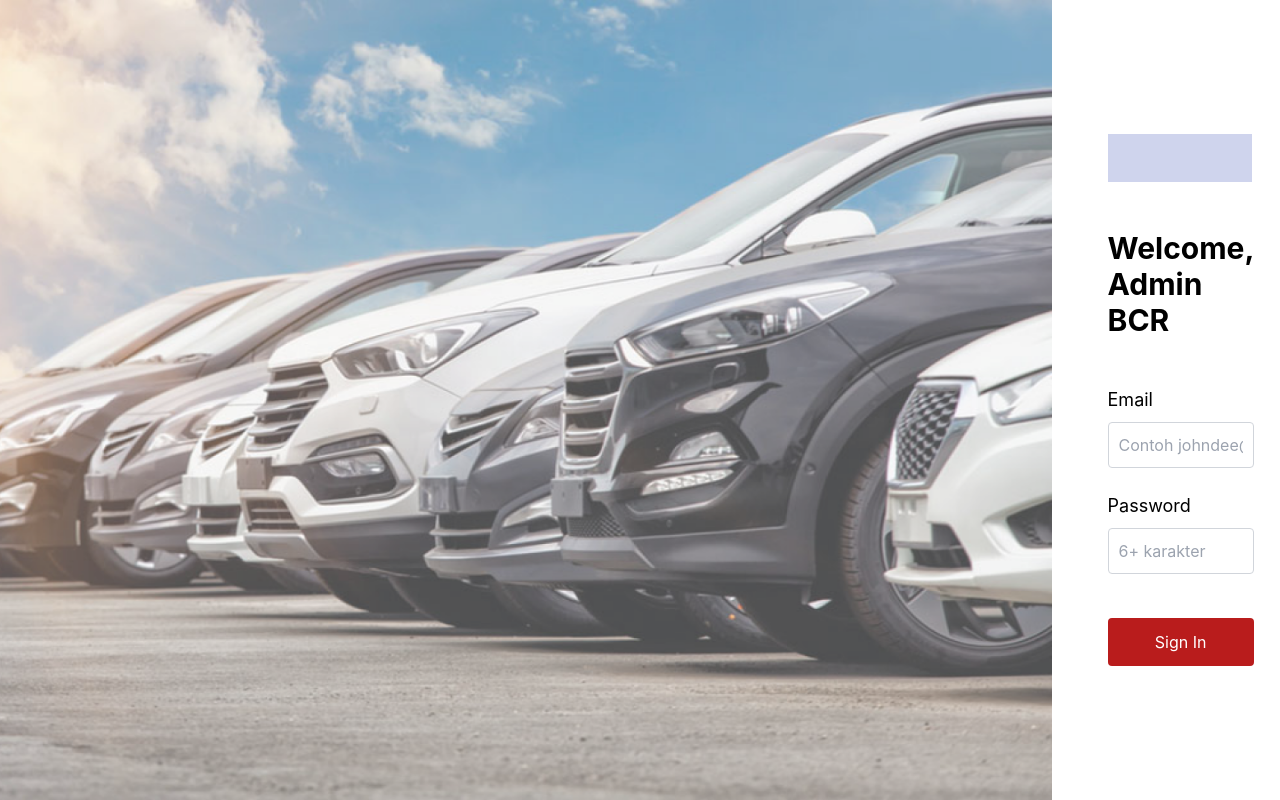
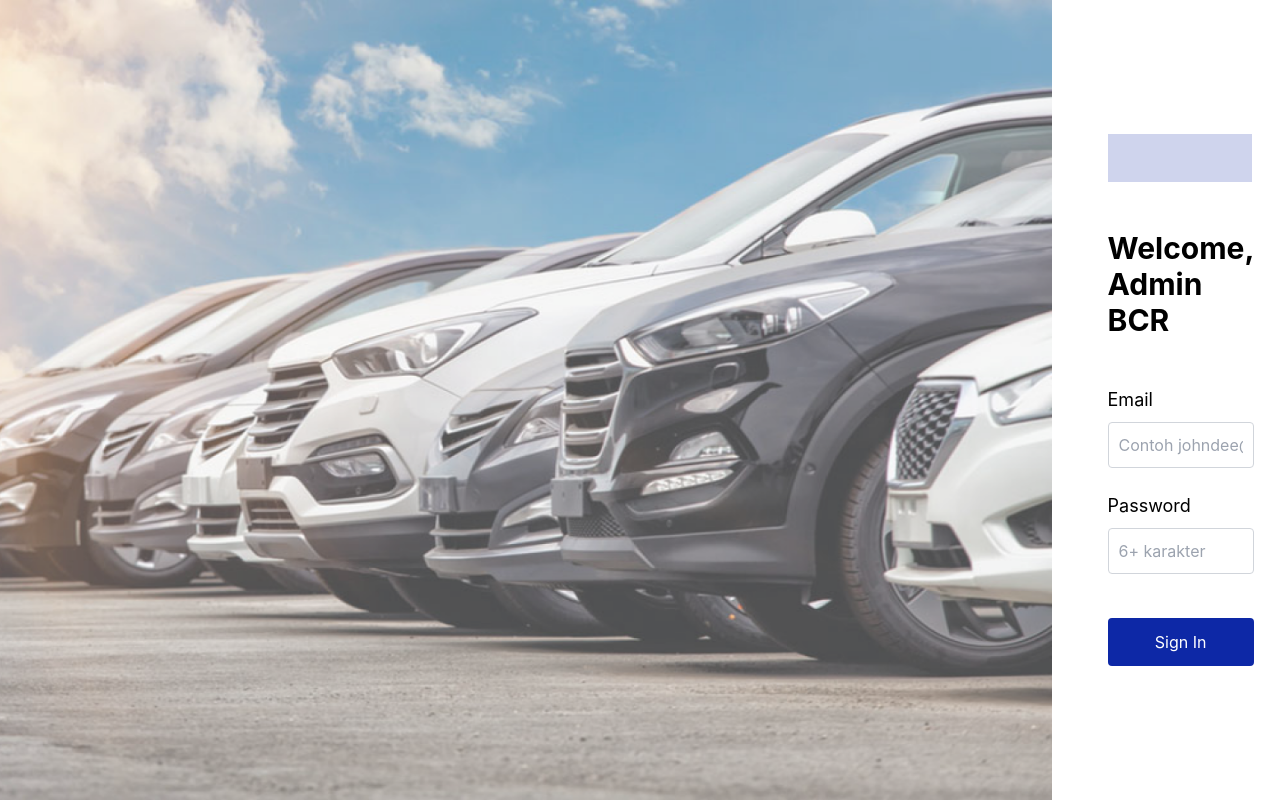
Before and after one commit to Hasyim-Kai/BINAR-FE-challenge-04, a React (Create React App) app: page / in a window 1280 px wide. Shown: the top 800 px of the page. Built offline with nearby package versions, Linux system fonts and the light colour scheme.

Commit message:
Refactor : Fixing Login Page Color

```diff
--- a/src/pages/Login.tsx
+++ b/src/pages/Login.tsx
@@ -55,7 +55,7 @@ export default function Login(): JSX.Element {
                     <label className="text-lg">Password</label>
                     <input type="password" className={inputStyle} placeholder="6+ karakter" required onChange={handleOnChange} />
                 </div>
-                <input className={`mt-5 p-3 bg-red-700 rounded text-white cursor-pointer hover:text-2xl ${tailwindTransition}`} type="submit" value="Sign In" />
+                <input className={`mt-5 p-3 text-white bg-darkblue rounded cursor-pointer hover:text-2xl ${tailwindTransition}`} type="submit" value="Sign In" />
             </form>
         </div>
     </div>
```
